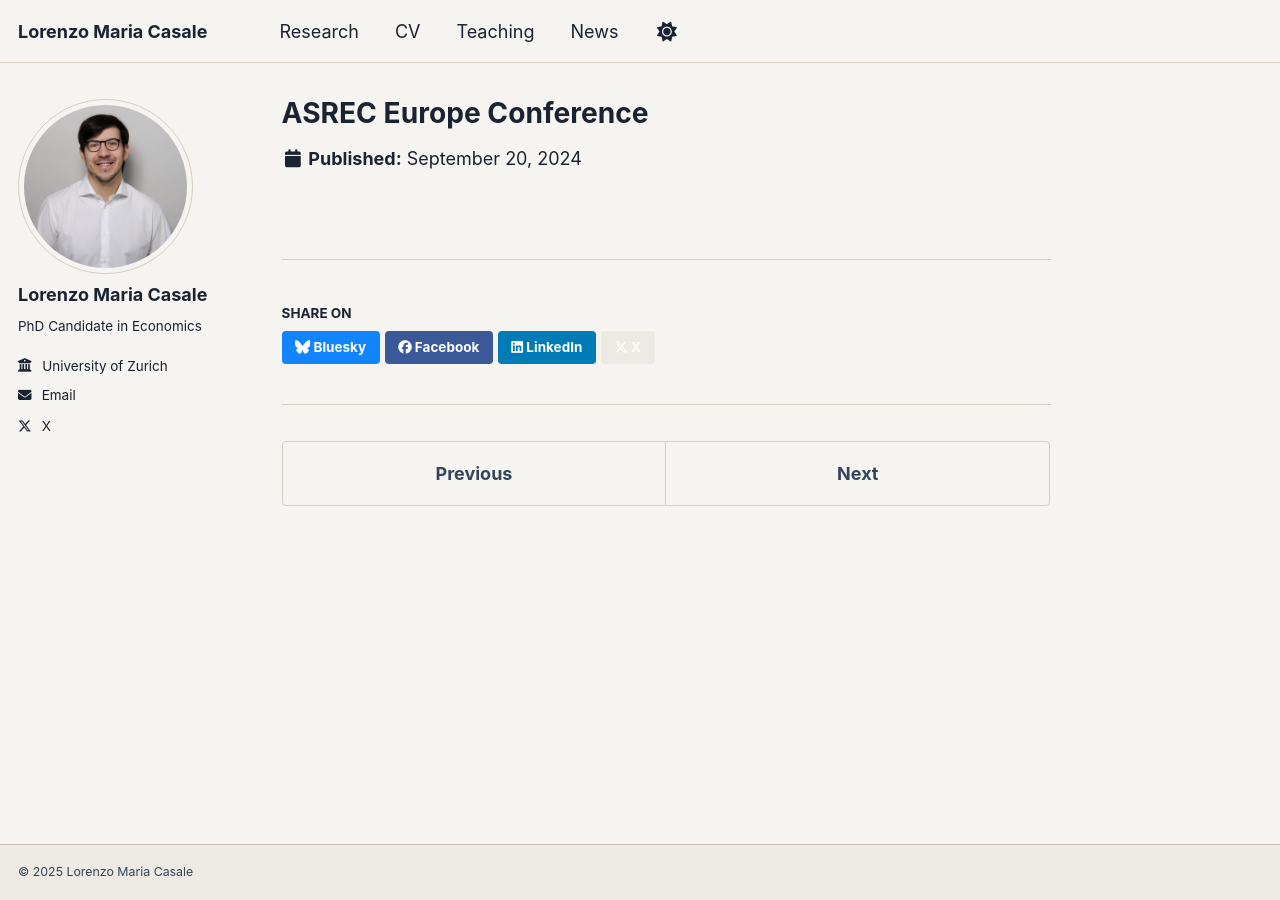
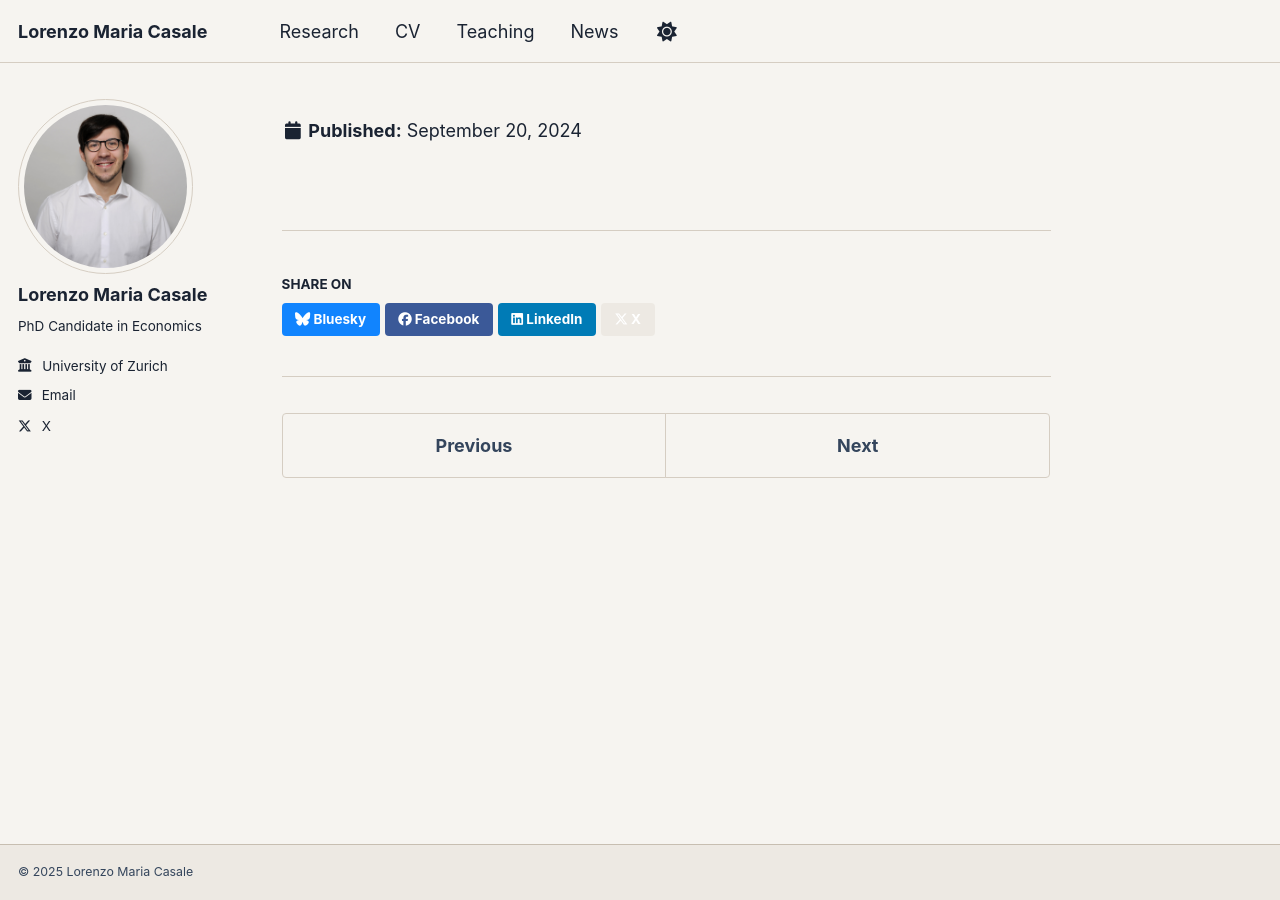
Before and after one commit to lorenzomariacasale/lorenzomariacasale.github.io, a Jekyll site: the page built from _news/2024-09-20-asrec.md, in a window 1280 px wide. Built offline with Jekyll 4.4.1, drawn with Linux system fonts in a browser that asks for light colours.

Commit message:
Ninth Trial December

```diff
--- a/_news/2024-09-20-asrec.md
+++ b/_news/2024-09-20-asrec.md
@@ -1,10 +1,10 @@
 ---
-title: 'ASREC Europe Conference'
+title: ''
 date: 2024-09-20
 #permalink: /news/2025/02/doctorissimes/
 norender: true
 excerpt: >
   Presenting at the <a href="https://www.asrec.org/">Association for the Study of Religion, Economics, and Culture</a> Europe Conference.
   <br><br>
-  Conference Program: <a href="/files/asrec.pdf">Conference Program</a>
+  <a href="/files/asrec.pdf">Conference Program</a>
 ---
```
